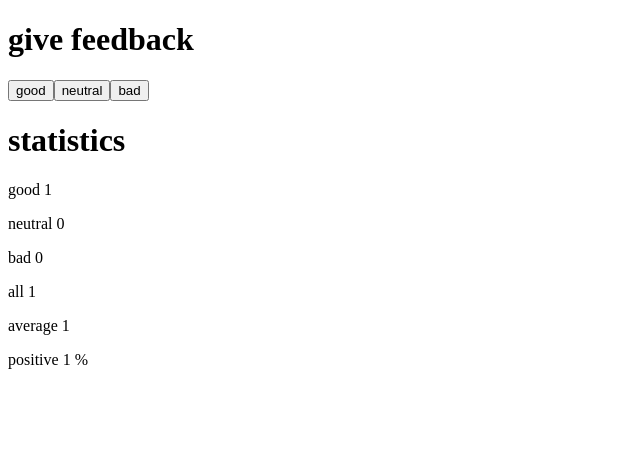
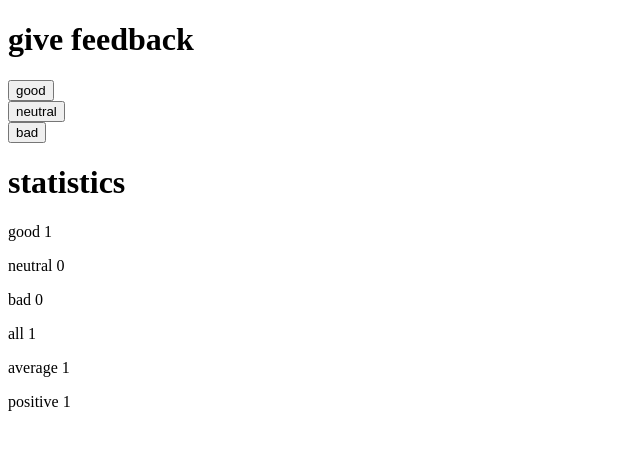
Before and after one commit to asagiria/AntK4CFullStack, a React (Vite) app in the folder part1/: page / in a window 1280 px wide. Both pictures are taken after a click on the button "good". Shown: the top 450 px of the page, without its empty margins (0-640 px from the left). Built offline with nearby package versions, Linux system fonts and the light colour scheme.

Commit message:
1.10: unicafe step 5

```diff
--- a/part1/src/App.jsx
+++ b/part1/src/App.jsx
@@ -1,4 +1,20 @@
 import { useState } from 'react'
+
+const Button = ({text, value}) => {
+	return(
+		<div>
+			<button onClick={value}>{text}</button>
+		</div>
+	)
+}
+
+const StatisticLine = ({text, value}) => {
+	return(
+		<div>
+			<p>{text} {value}</p>
+		</div>
+	)
+}
 
 const Statistics = ({good, neutral, bad}) => {
 	const all = () => good + neutral + bad
@@ -8,12 +24,12 @@ const Statistics = ({good, neutral, bad}) => {
 		return(
 			<div>
 				<h1>statistics</h1>
-				<p>good {good}</p>
-				<p>neutral {neutral}</p>
-				<p>bad {bad}</p>
-				<p>all {all()}</p>
-				<p>average {average()}</p>
-				<p>positive {positive()} %</p>
+				<StatisticLine text="good" value={good}/>
+				<StatisticLine text="neutral" value={neutral}/>
+				<StatisticLine text="bad" value={bad}/>
+				<StatisticLine text="all" value={all()}/>
+				<StatisticLine text="average" value={average()}/>
+				<StatisticLine text="positive" value={positive()}/>
 			</div>
 		)
 	}
@@ -39,9 +55,9 @@ const App = () => {
   return (
     <div>
 		<h1>give feedback</h1>
-		<button onClick={increaseGood}>good</button>
-		<button onClick={increaseNeutral}>neutral</button>
-		<button onClick={increaseBad}>bad</button>
+		<Button text="good" value={increaseGood}/>
+		<Button text="neutral" value={increaseNeutral}/>
+		<Button text="bad" value={increaseBad}/>
 		<Statistics good={good} neutral={neutral} bad={bad}/>
     </div>
   )
```
